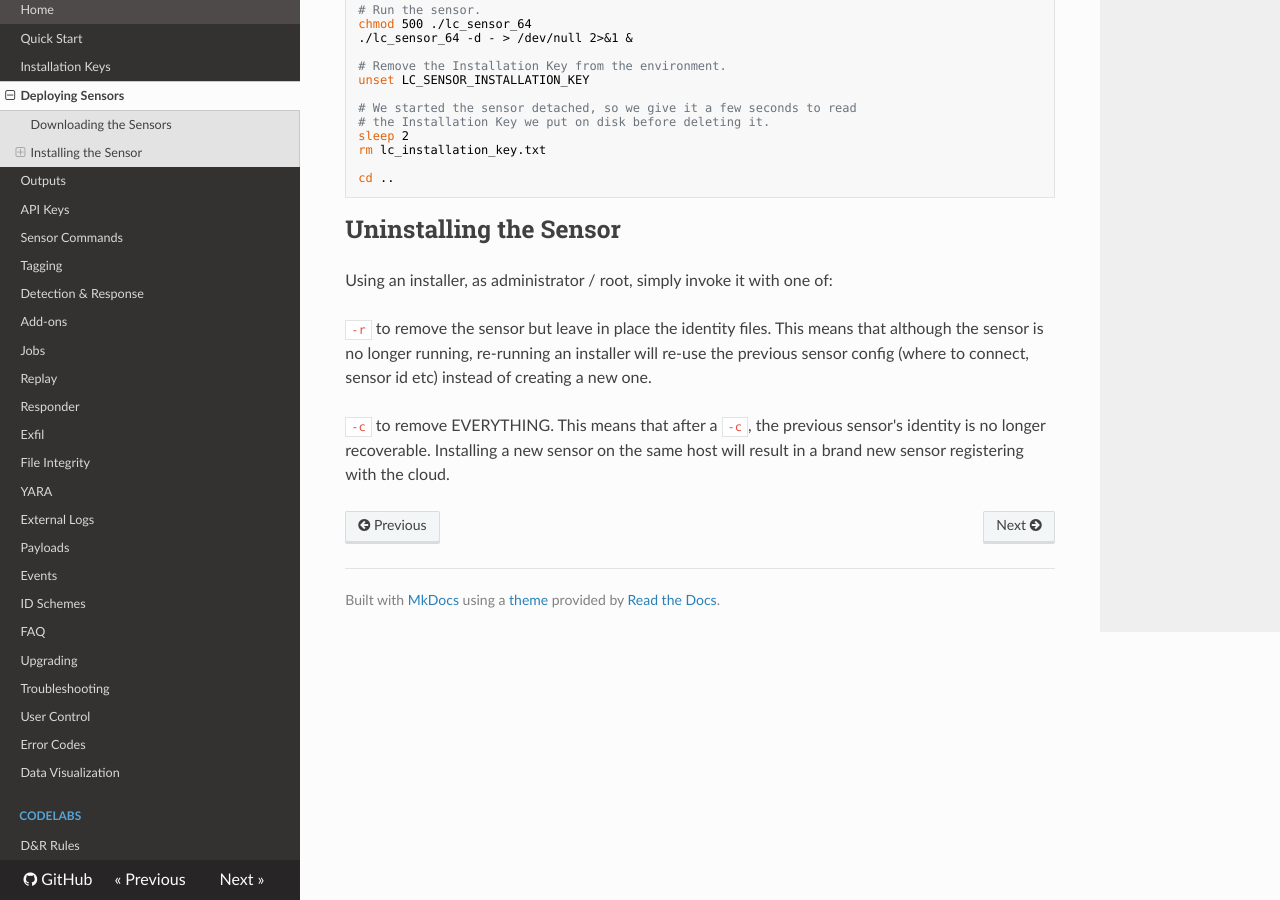
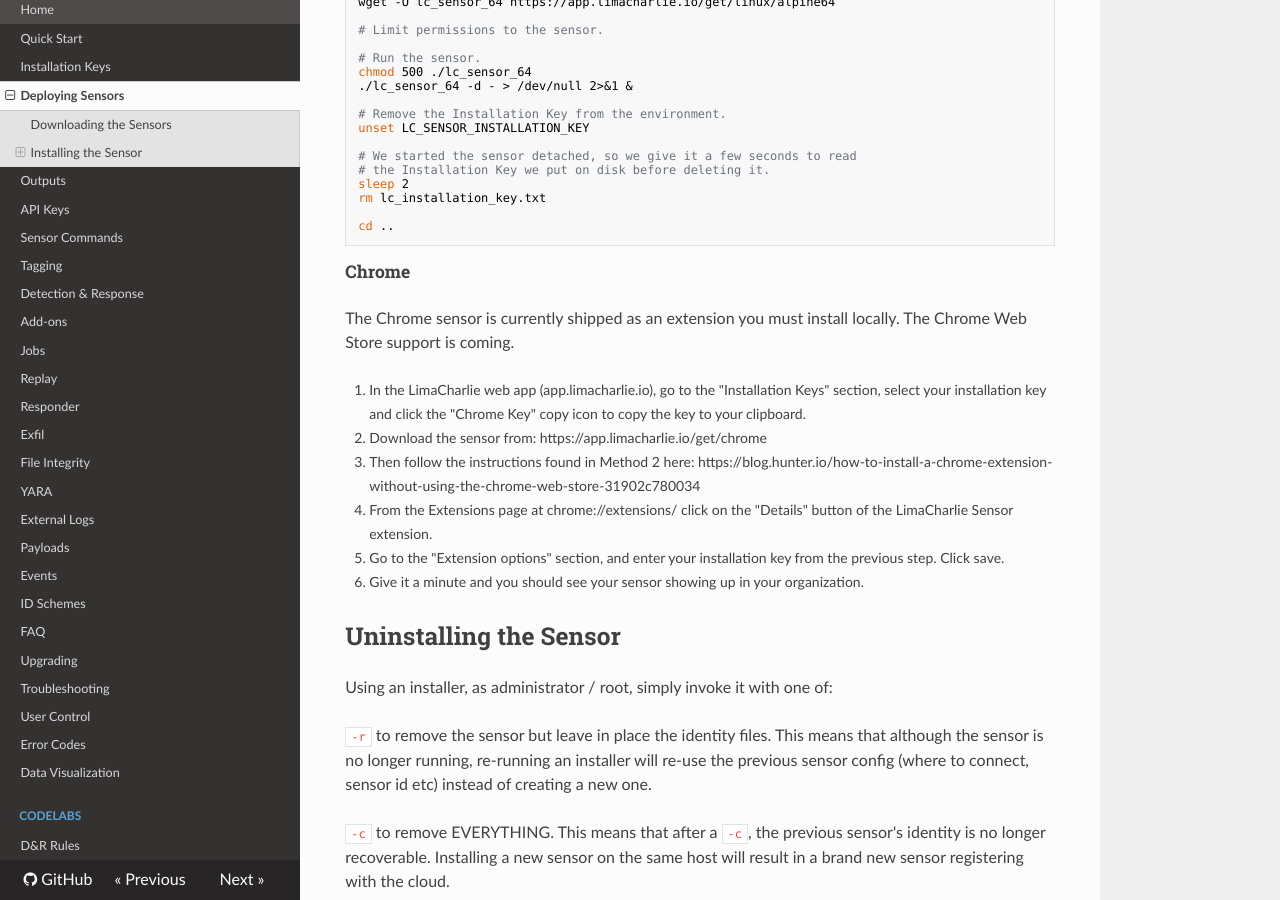
Before and after one commit to refractionPOINT/lce_doc, an MkDocs documentation site: the page built from docs/deploy_sensor.md, in a window 1280 px wide and 900 px high, scrolled down 4306 px. Built offline with MkDocs 1.6.1, drawn with Linux system fonts in a browser that asks for light colours; nearby versions of some CDN libraries; old or Windows-style settings are respelled for this version of MkDocs; some of the changed text lies outside the part shown.

Commit message:
Add installation doc for Chrome.

````diff
--- a/docs/deploy_sensor.md
+++ b/docs/deploy_sensor.md
@@ -24,6 +24,7 @@ For example:
 * https://app.limacharlie.io/get/linux/64 for the Linux 64 bit installer
 * https://app.limacharlie.io/get/linux/alpine64 for the Linux Apline 64 bit installer
 * https://app.limacharlie.io/get/mac/64 for the MacOS 64 bit installer
+* https://app.limacharlie.io/get/chrome for the Chrome extension
 
 ## Installing the Sensor
 The sensors are designed to be simple to use and re-package for any deployment methodology you use in your organization.
@@ -158,6 +159,17 @@ rm lc_installation_key.txt
 cd ..
 ```
 
+### Chrome
+The Chrome sensor is currently shipped as an extension you must install locally. The Chrome Web Store support is coming.
+
+1. In the LimaCharlie web app (app.limacharlie.io), go to the "Installation Keys" section, select your installation key and click the "Chrome Key" copy icon to
+copy the key to your clipboard.
+1. Download the sensor from: https://app.limacharlie.io/get/chrome
+1. Then follow the instructions found in Method 2 here: https://blog.hunter.io/how-to-install-a-chrome-extension-without-using-the-chrome-web-store-31902c780034
+1. From the Extensions page at chrome://extensions/ click on the "Details" button of the LimaCharlie Sensor extension.
+1. Go to the "Extension options" section, and enter your installation key from the previous step. Click save.
+1. Give it a minute and you should see your sensor showing up in your organization.
+
 # Uninstalling the Sensor
 Using an installer, as administrator / root, simply invoke it with one of:
 
````
